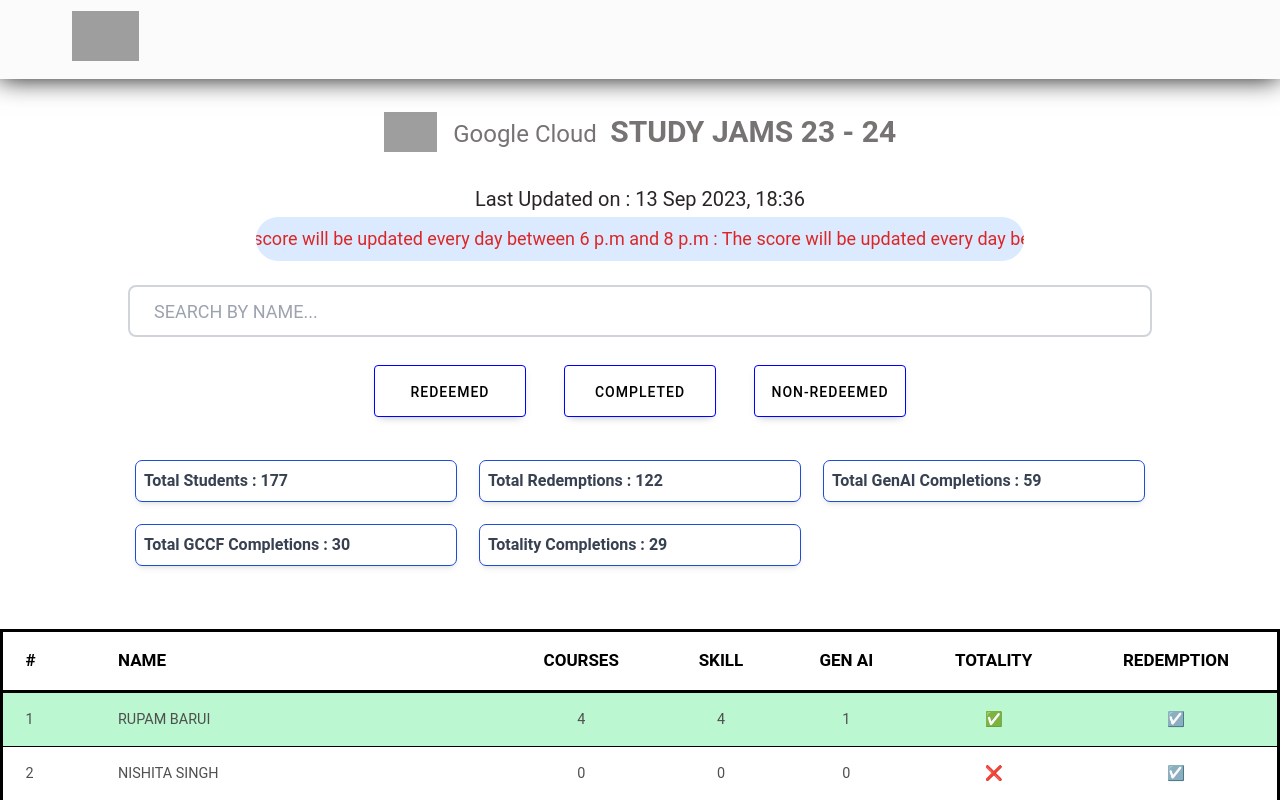
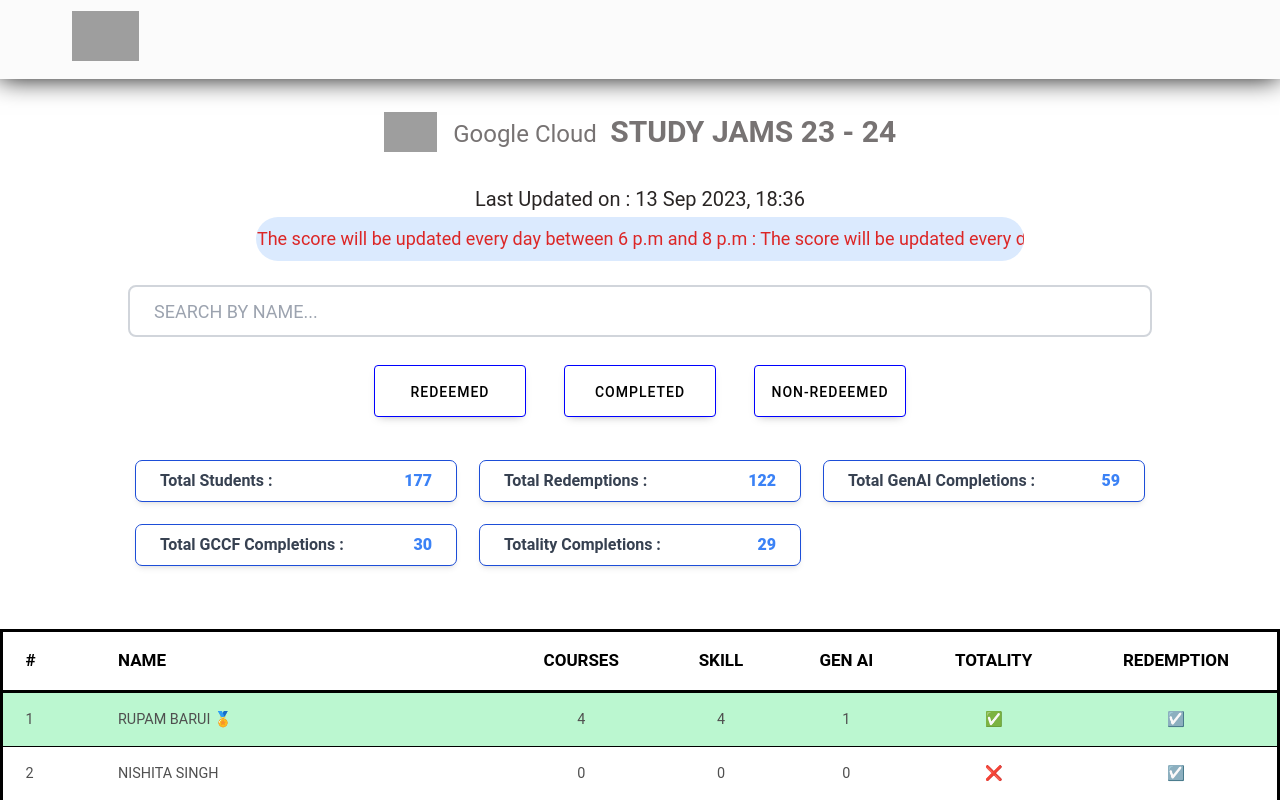
Before and after one commit to aniket0608/gcp-progress, a React (Create React App) app: page / in a window 1280 px wide. Shown: the top 800 px of the page. Built offline with nearby package versions, Linux system fonts and the light colour scheme; grey boxes are pictures that could not be loaded.

Commit message:
added medals, delayed the loading animation, visual changes to the counters

```diff
--- a/src/Layout.js
+++ b/src/Layout.js
@@ -10,7 +10,7 @@
 		const delay = () => {
 			setTimeout(() => {
 				setIsLoading(false);
-			}, 1500);
+			}, 1650);
 		};
 		delay();
 	}, []);
--- a/src/components/Count.jsx
+++ b/src/components/Count.jsx
@@ -21,20 +21,20 @@
 	return (
 		<div className="w-full flex justify-center items-center pt-4 py-2 flex-col">
 			<div className="w-[80%] grid grid-cols-3 gap-2 text-normal font-semibold text-gray-700 ">
-				<p className="p-2 outline-1 outline outline-blue-700 m-2 rounded-md shadow-md">
-					Total Students : {DataCompletes.length}
+				<p className="flex flex-row justify-between p-2 px-4 outline-1 outline outline-blue-700 m-2 rounded-md shadow-md">
+					Total Students : <b className="text-blue-500">{DataCompletes.length}</b>
 				</p>
-				<p className="p-2 outline-1 outline outline-blue-700 m-2 rounded-md shadow-md">
-					Total Redemptions : {redeemedStudents.length}
+				<p className="flex flex-row justify-between p-2 px-4 outline-1 outline outline-blue-700 m-2 rounded-md shadow-md">
+					Total Redemptions : <b className="text-blue-500">{redeemedStudents.length}</b>
 				</p>
-				<p className="p-2 outline-1 outline outline-blue-700 m-2 rounded-md shadow-md">
-					Total GenAI Completions : {genAICompletions.length}
+				<p className="flex flex-row justify-between p-2 px-4 outline-1 outline outline-blue-700 m-2 rounded-md shadow-md">
+					Total GenAI Completions : <b className="text-blue-500">{genAICompletions.length}</b>
 				</p>
-				<p className="p-2 outline-1 outline outline-blue-700 m-2 rounded-md shadow-md">
-					Total GCCF Completions : {GCCFCompletions.length}
+				<p className="flex flex-row justify-between p-2 px-4 outline-1 outline outline-blue-700 m-2 rounded-md shadow-md">
+					Total GCCF Completions : <b className="text-blue-500">{GCCFCompletions.length}</b>
 				</p>
-				<p className="p-2 outline-1 outline outline-blue-700 m-2 rounded-md shadow-md">
-					Totality Completions : {totalCompletions.length}
+				<p className="flex flex-row justify-between p-2 px-4 outline-1 outline outline-blue-700 m-2 rounded-md shadow-md">
+					Totality Completions : <b className="text-blue-500">{totalCompletions.length}</b>
 				</p>
 			</div>
 		</div>
--- a/src/components/DataTable.jsx
+++ b/src/components/DataTable.jsx
@@ -133,19 +133,34 @@
 							<th scope="col">
 								<b>Name</b>
 							</th>
-							<th scope="col" className="text-center">
+							<th
+								scope="col"
+								className="text-center"
+							>
 								<b>Courses</b>
 							</th>
-							<th scope="col" className="text-center">
+							<th
+								scope="col"
+								className="text-center"
+							>
 								<b>Skill</b>
 							</th>
-							<th scope="col" className="text-center">
+							<th
+								scope="col"
+								className="text-center"
+							>
 								<b>Gen AI</b>
 							</th>
-							<th scope="col" className="text-center">
+							<th
+								scope="col"
+								className="text-center"
+							>
 								<b>Totality</b>
 							</th>
-							<th scope="col" className="text-center">
+							<th
+								scope="col"
+								className="text-center"
+							>
 								<b>Redemption</b>
 							</th>
 						</tr>
@@ -170,6 +185,13 @@
 								</td>
 								<td className="whitespace-nowrap">
 									{datacomplete["Student Name"].toUpperCase()}
+									<b>
+										{datacomplete[
+											"Total Completions of both Pathways"
+										] === "Yes"
+											? " 🏅 "
+											: ""}
+									</b>
 								</td>
 								<td className="whitespace-nowrap text-center">
 									{datacomplete["# of Courses Completed"]}
```
